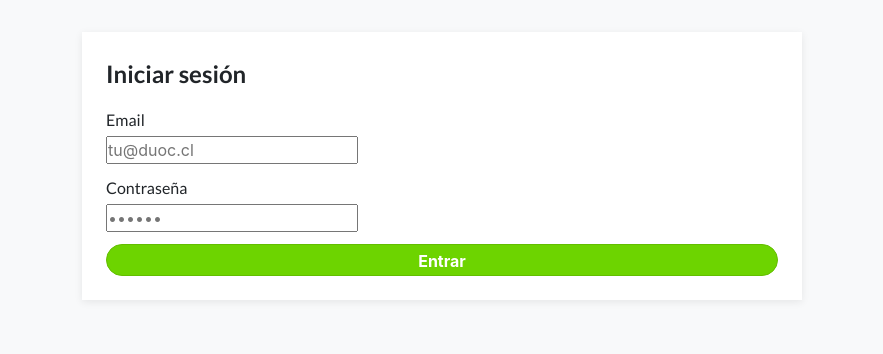
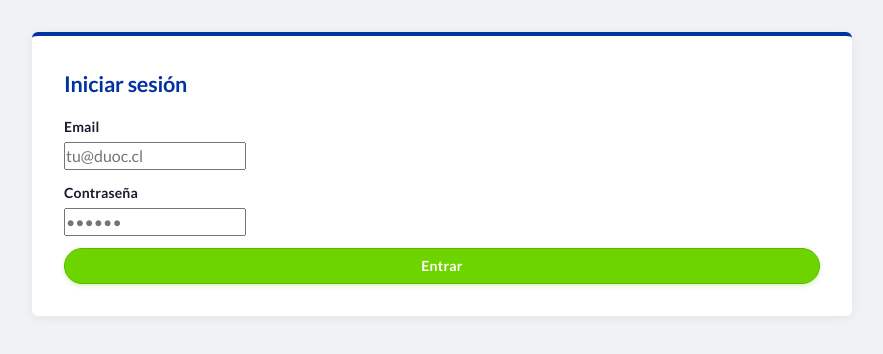
Before and after one commit to Pancho190/capstone-2026-002D-equipo-04, a React app in the folder src/Frontend/: page / in a window 1280 px wide. Shown: the top 354 px of the page, without its empty margins (198-1081 px from the left). Built offline with nearby package versions, Linux system fonts and the light colour scheme; the HTML template or start-up script is replaced by a standard one.

Commit message:
docs: actualizar README con estado actual del proyecto

```diff
--- a/src/Frontend/src/index.css
+++ b/src/Frontend/src/index.css
@@ -1,21 +1,21 @@
 @import url('https://fonts.googleapis.com/css2?family=Lato:wght@400;700&display=swap');
 
 :root {
-  --color-primary: #6dd400;
-  --color-primary-dark: #5ab800;
+  --color-primary: #0033a0;
+  --color-primary-dark: #00227a;
+  --color-accent: #6dd400;
+  --color-accent-dark: #5ab800;
   --color-surface: #ffffff;
-  --color-bg: #f8f9fa;
-  --color-text: #212529;
-  --color-muted: #495057;
-  --color-error: #d32f2f;
-  --color-success: #2e7d32;
-  --color-warning: #ed6c02;
-  --radius: 0px;
+  --color-bg: #f0f2f5;
+  --color-text: #1a1a2e;
+  --color-muted: #4a5568;
+  --color-error: #c53030;
+  --color-success: #276749;
+  --color-warning: #b7791f;
+  --radius: 4px;
   --radius-pill: 100px;
-  --shadow: 0 2px 8px rgba(0, 0, 0, 0.08);
-  --spacing: 1rem;
-  --font-body: -apple-system, BlinkMacSystemFont, 'Segoe UI', Roboto, 'Helvetica Neue', Arial, 'Noto Sans', sans-serif;
-  --font-label: 'Lato', sans-serif;
+  --shadow: 0 2px 8px rgba(0, 0, 51, 0.08);
+  --font-body: 'Lato', -apple-system, BlinkMacSystemFont, 'Segoe UI', Roboto, sans-serif;
 }
 
 * {
@@ -30,6 +30,7 @@ body {
   color: var(--color-text);
   line-height: 1.5;
   font-size: 16px;
+  -webkit-font-smoothing: antialiased;
 }
 
 input, button, select, textarea {
@@ -37,12 +38,12 @@ input, button, select, textarea {
 }
 
 label {
-  font-family: var(--font-label);
-  font-size: 16px;
+  font-size: 14px;
   color: var(--color-text);
-  margin-bottom: 0.25rem;
+  margin-bottom: 0.3rem;
   display: block;
-  font-weight: 400;
+  font-weight: 700;
+  letter-spacing: 0.01em;
 }
 
 .col-form-label {
@@ -51,25 +52,24 @@ label {
 
 .form-control {
   width: 100%;
-  padding: 6px 16px;
-  border: 1px solid #1a1a1a;
+  padding: 8px 14px;
+  border: 1px solid #cbd5e0;
   border-radius: var(--radius);
   font-size: 14px;
-  color: var(--color-muted);
-  height: 39px;
+  color: var(--color-text);
+  height: 42px;
   transition: border-color 0.15s, box-shadow 0.15s;
   background: #fff;
+}
+
+.form-control::placeholder {
+  color: #a0aec0;
 }
 
 .form-control:focus {
   outline: none;
   border-color: var(--color-primary);
-  box-shadow: 0 0 0 3px rgba(109, 212, 0, 0.15);
-}
-
-.form-control-sm {
-  height: 39px;
-  font-size: 14px;
+  box-shadow: 0 0 0 3px rgba(0, 51, 160, 0.1);
 }
 
 select.form-control {
@@ -78,53 +78,100 @@ select.form-control {
   background-repeat: no-repeat;
   background-position: right 12px center;
   padding-right: 32px;
+  text-overflow: ellipsis;
+  overflow: hidden;
+  white-space: nowrap;
+  max-width: 100%;
 }
 
 button {
   cursor: pointer;
   border: none;
   border-radius: var(--radius-pill);
-  padding: 4px 8px;
+  padding: 6px 16px;
   font-weight: 700;
-  font-size: 16px;
-  transition: background 0.15s, transform 0.1s;
-  height: 32px;
+  font-size: 14px;
+  transition: background 0.15s, transform 0.1s, box-shadow 0.15s;
+  height: 36px;
+  letter-spacing: 0.02em;
 }
 
-button.primary, .btn-success {
-  background: var(--color-primary);
-  color: white;
-  border: 1px solid #63be00;
+button:focus-visible {
+  outline: 2px solid var(--color-primary);
+  outline-offset: 2px;
 }
 
-button.primary:hover, .btn-success:hover {
-  background: var(--color-primary-dark);
+button.primary {
+  background: var(--color-accent);
+  color: #fff;
+  border: 1px solid #5ab800;
+  box-shadow: 0 2px 4px rgba(109, 212, 0, 0.25);
+}
+
+button.primary:hover {
+  background: var(--color-accent-dark);
+  box-shadow: 0 3px 6px rgba(109, 212, 0, 0.35);
+}
+
+button.primary:active {
+  transform: scale(0.97);
 }
 
 button.ghost {
   background: transparent;
   color: var(--color-primary);
+  border: 1px solid var(--color-primary);
+}
+
+button.ghost:hover {
+  background: rgba(0, 51, 160, 0.05);
 }
 
 .card {
   background: var(--color-surface);
-  border-radius: var(--radius);
-  box-shadow: var(--shadow);
-  padding: 1.5rem;
-  max-width: 720px;
+  border-radius: 6px;
+  box-shadow: 0 2px 12px rgba(0, 0, 51, 0.06);
+  padding: 2rem;
+  max-width: 820px;
+  width: 100%;
   margin: 2rem auto;
+  border-top: 4px solid var(--color-primary);
+  overflow-x: hidden;
+}
+
+.card h2 {
+  font-family: 'Lato', sans-serif;
+  font-weight: 700;
+  color: var(--color-primary);
+  margin-bottom: 1.5rem;
+  font-size: 1.35rem;
+  letter-spacing: -0.01em;
+}
+
+.section-title {
+  font-family: 'Lato', sans-serif;
+  font-size: 0.85rem;
+  font-weight: 700;
+  color: var(--color-primary);
+  text-transform: uppercase;
+  letter-spacing: 0.08em;
+  margin: 1.25rem 0 0.75rem;
+  padding-bottom: 0.4rem;
+  border-bottom: 2px solid var(--color-primary);
+  display: inline-block;
 }
 
 .form-row {
   display: flex;
   flex-wrap: wrap;
-  margin-bottom: 1rem;
+  margin-bottom: 0.25rem;
   gap: 1rem;
 }
 
 .form-group {
   flex: 1 1 100%;
   margin-bottom: 0.75rem;
+  min-width: 0;
 }
 
 @media (min-width: 768px) {
@@ -132,20 +179,30 @@ button.ghost {
   .form-group.col-md-4 { flex: 0 0 calc(33.333% - 0.667rem); }
   .form-group.col-md-3 { flex: 0 0 calc(25% - 0.75rem); }
   .form-group.col-md-2 { flex: 0 0 calc(16.666% - 0.833rem); }
+  .form-group.col-md-12 { flex: 0 0 100%; }
 }
 
 .msg {
   margin-top: 0.75rem;
-  padding: 0.5rem 0.75rem;
+  padding: 0.65rem 0.85rem;
   border-radius: var(--radius);
   font-size: 0.9rem;
+  border-left: 4px solid;
+  line-height: 1.4;
 }
 
-.msg.success { background: #e8f5e9; color: var(--color-success); }
-.msg.error { background: #ffebee; color: var(--color-error); }
-.msg.info { background: #e3f2fd; color: var(--color-primary); }
+.msg.success { background: #e8f5e9; color: var(--color-success); border-color: var(--color-success); }
+.msg.error { background: #ffebee; color: var(--color-error); border-color: var(--color-error); }
+.msg.info { background: #e3f2fd; color: var(--color-primary); border-color: var(--color-primary); }
 
-@media (max-width: 480px) {
-  .card { margin: 1rem; padding: 1rem; }
-  input, select { font-size: 16px; }
+@media (max-width: 640px) {
+  body { font-size: 15px; }
+  .card { margin: 0.5rem; padding: 1.25rem; border-top-width: 3px; }
+  .card h2 { font-size: 1.2rem; margin-bottom: 1rem; }
+  input, select { font-size: 16px; height: 44px; }
+  button { height: 44px; font-size: 15px; }
+  button.primary { width: 100%; }
+  .form-row { gap: 0.5rem; margin-bottom: 0.1rem; }
+  .form-group { margin-bottom: 0.6rem; }
+  .section-title { font-size: 0.8rem; }
 }
```
Also changed, not shown: src/Frontend/src/pages/ProspectoForm.jsx (indentation only), 1 other file (tests, documents, lock files or other folders).
